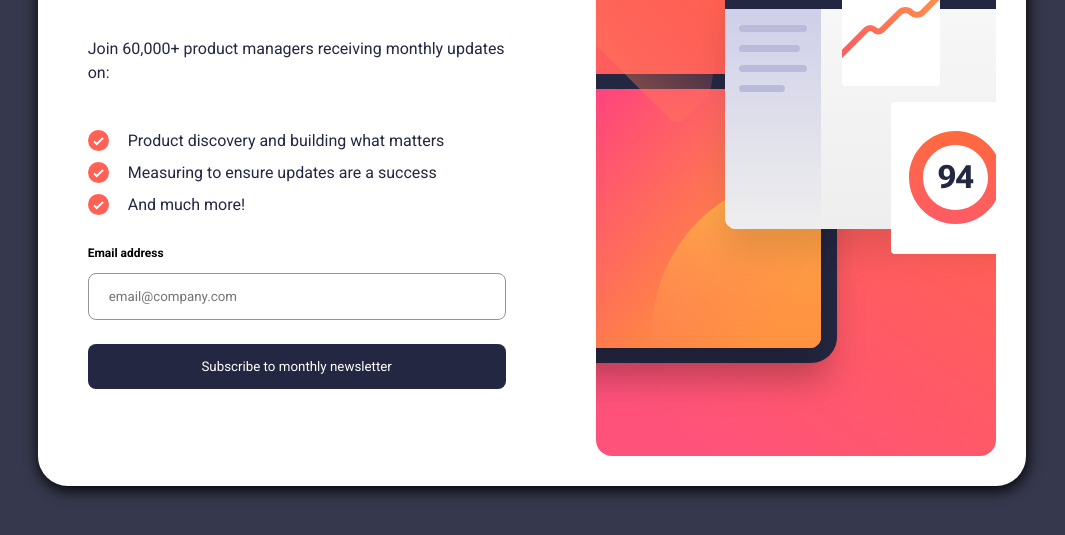
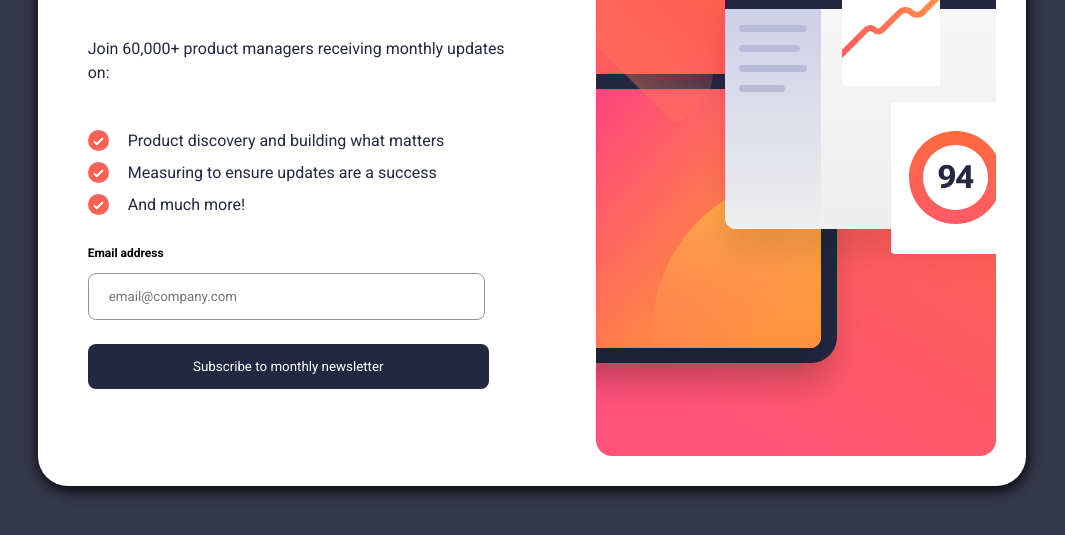
Before and after one commit to liamwoody25/news_letter_signup_success.1, a plain HTML site: page index.html in a window 1536 px wide. Shown: the part 299-834 px from the top of the page, without its empty margins (236-1301 px from the left). Drawn offline with Linux system fonts and the light colour scheme.

Commit message:
adding to css

```diff
--- a/public/css/main.css
+++ b/public/css/main.css
@@ -271,6 +271,14 @@ body {
 
   /**** components ****/
 
+  input {
+    width: 85%;
+  }
+
+  .subscribe-btn {
+    width: 96%;
+  }
+
   .dismiss-btn:hover {
     background:linear-gradient(to right, #FF6A3A,#FF527B) ;
     box-shadow:1px 5px 10px #FF527B ;
```
